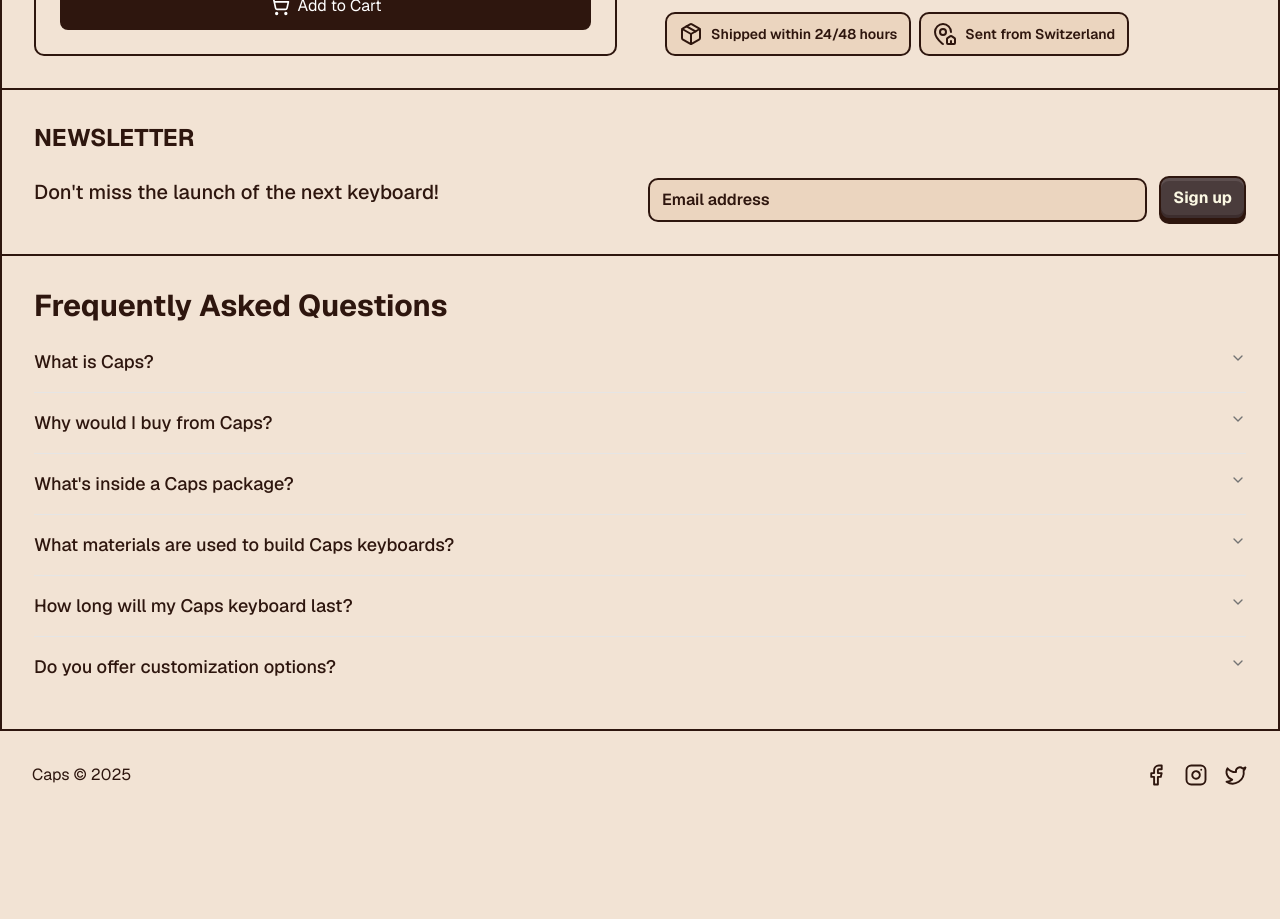
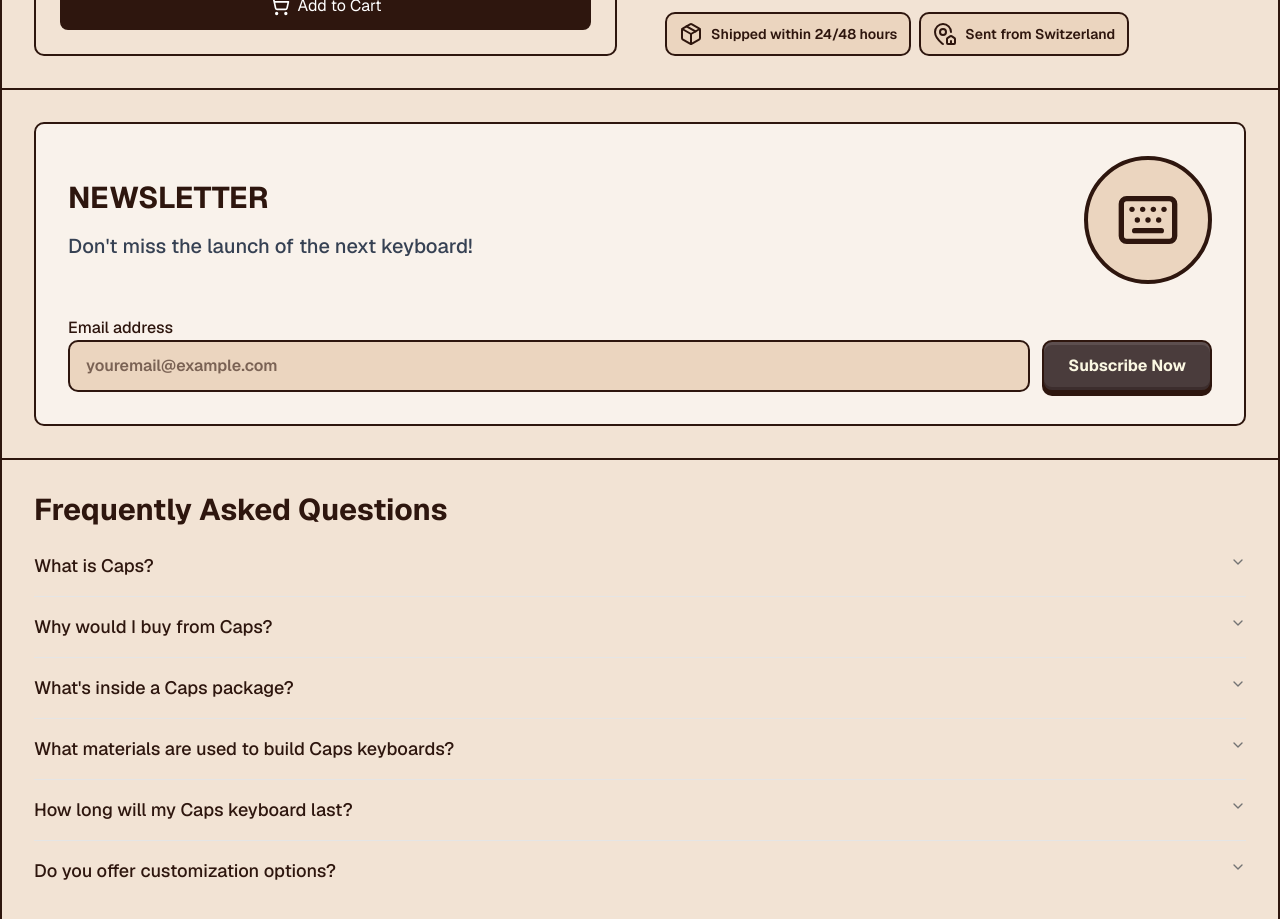
Before and after one commit to ldgni/caps, a Next.js app: page / in a window 1280 px wide. Shown: the part 2560-3479 px from the top of the page. Before the commit the page ends 3379 px from the top, so only its background shows below. Built offline with nearby package versions, Linux system fonts and the light colour scheme.

Commit message:
style: enhance newsletter section layout and input styling

```diff
--- a/src/app/page.tsx
+++ b/src/app/page.tsx
@@ -363,32 +363,50 @@
           </div>
         </section>
         <section className="border-b-2 border-[#2e160e] p-6 sm:p-8">
-          <h2 className="mb-6 text-2xl font-bold uppercase">Newsletter</h2>
-          <div className="grid w-full grid-cols-1 gap-4 lg:grid-cols-2">
-            <p className="text-xl font-medium">
+          <div className="flex flex-col gap-8 rounded-lg border-2 border-[#2e160e] bg-[#f9f2eb] p-6 sm:p-8">
+            <div className="flex flex-col gap-4 md:flex-row md:items-center md:justify-between">
+              <div className="space-y-4">
+                <h2 className="text-2xl font-bold uppercase md:text-3xl">
+                  Newsletter
+                </h2>
+                <p className="text-lg font-medium text-gray-700 md:text-xl">
                   Don&apos;t miss the launch of the next keyboard!
                 </p>
-            <div className="flex w-full flex-col items-start gap-3 lg:flex-row lg:items-center">
+              </div>
+
+              <div className="hidden shrink-0 md:block">
+                <div className="flex h-32 w-32 items-center justify-center rounded-full border-4 border-[#2e160e] bg-[#ebd5bf]">
+                  <Keyboard className="h-16 w-16 text-[#2e160e]" />
+                </div>
+              </div>
+            </div>
+
             <form
-                className="flex w-full flex-col gap-3 lg:flex-row lg:items-center"
-                onSubmit={handleNewsletterSubmit}>
+              onSubmit={handleNewsletterSubmit}
+              className="flex flex-col gap-3 sm:flex-row sm:items-end">
+              <div className="flex-1 space-y-2">
+                <label
+                  htmlFor="newsletter-email"
+                  className="font-medium text-[#2e160e]">
+                  Email address
+                </label>
                 <input
                   type="email"
                   name="email"
                   id="newsletter-email"
-                  placeholder="Email address"
+                  placeholder="youremail@example.com"
                   value={email}
                   onChange={(e) => setEmail(e.target.value)}
                   required
-                  className="w-full flex-1 rounded-lg border-2 border-[#2e160e] bg-[#ebd5bf] px-3 py-2 outline-none placeholder:font-semibold placeholder:text-[#2e160e]"
+                  className="w-full rounded-lg border-2 border-[#2e160e] bg-[#ebd5bf] px-4 py-3 outline-none placeholder:font-semibold placeholder:text-[#2e160e]/60"
                 />
+              </div>
               <button
                 type="submit"
-                  className="border- -mt-1 w-full cursor-pointer rounded-lg border-2 border-[#2e160e] bg-[#4A3C3C] px-3 py-2 font-bold text-[#fbf8e3] shadow-[0_4px_0_0_#2E160E,inset_0_3px_0_0_#5D4F4F,inset_0_-3px_0_0_#3C2D2D] transition-all active:translate-y-1 active:shadow-none lg:w-fit">
-                  Sign up
+                className="cursor-pointer rounded-lg border-2 border-[#2e160e] bg-[#4A3C3C] px-6 py-3 font-bold text-[#fbf8e3] shadow-[0_4px_0_0_#2E160E,inset_0_3px_0_0_#5D4F4F,inset_0_-3px_0_0_#3C2D2D] transition-all active:translate-y-1 active:shadow-none">
+                Subscribe Now
               </button>
             </form>
-            </div>
           </div>
         </section>
         <section>
```
Lines whose indentation alone changed are shown as unchanged.
